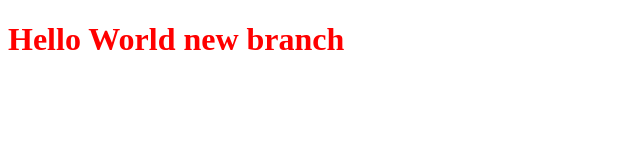
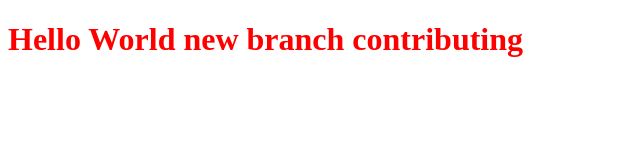
Before and after one commit to reda-nabil/web-project, a plain HTML site: page index.html in a window 1280 px wide. Shown: the whole page, without its empty margins (0-640 px from the left). Drawn offline with Linux system fonts and the light colour scheme.

Commit message:
contributing commit

```diff
--- a/index.html
+++ b/index.html
@@ -5,6 +5,6 @@
 		<link rel="stylesheet" type="text/css" href="css/styles.css">
 	</head>
 	<body>
-		<h1>Hello World new branch</h1>
+		<h1>Hello World new branch contributing</h1>
 	</body>
 </html>
```
